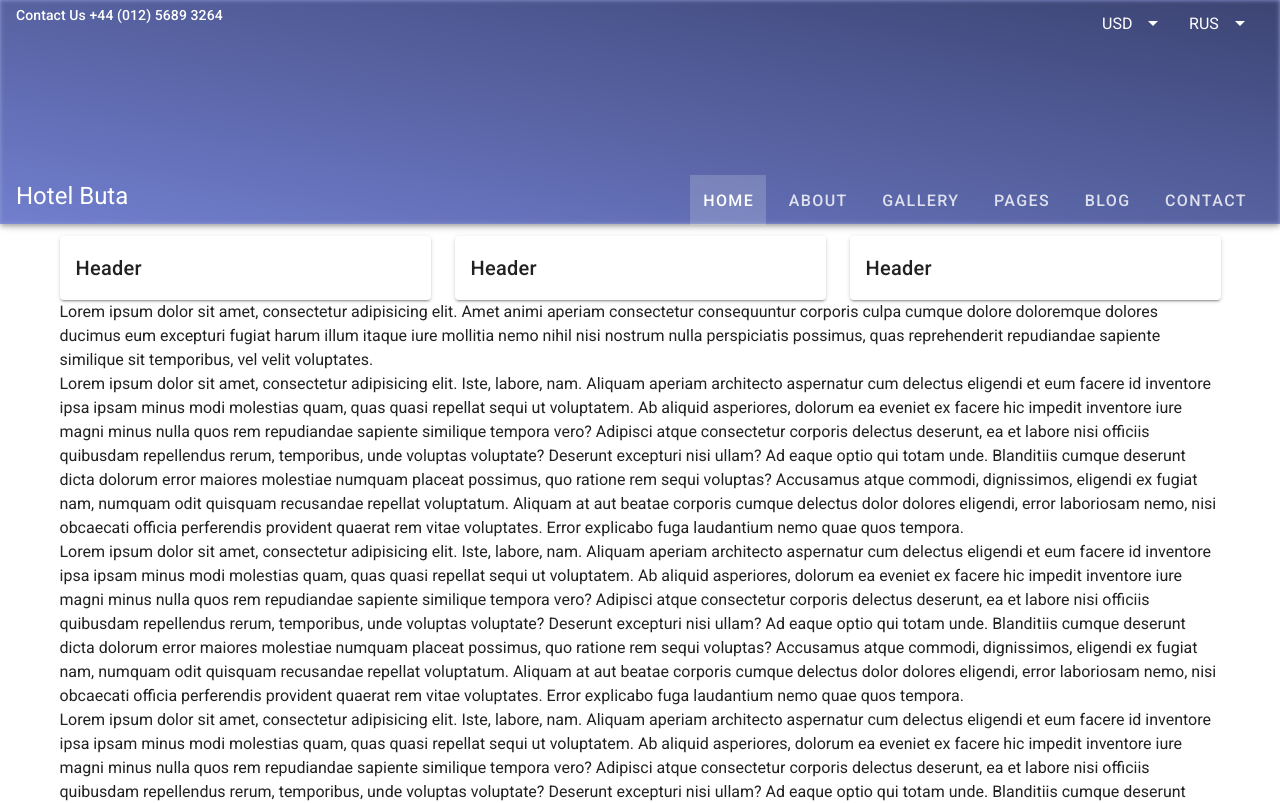
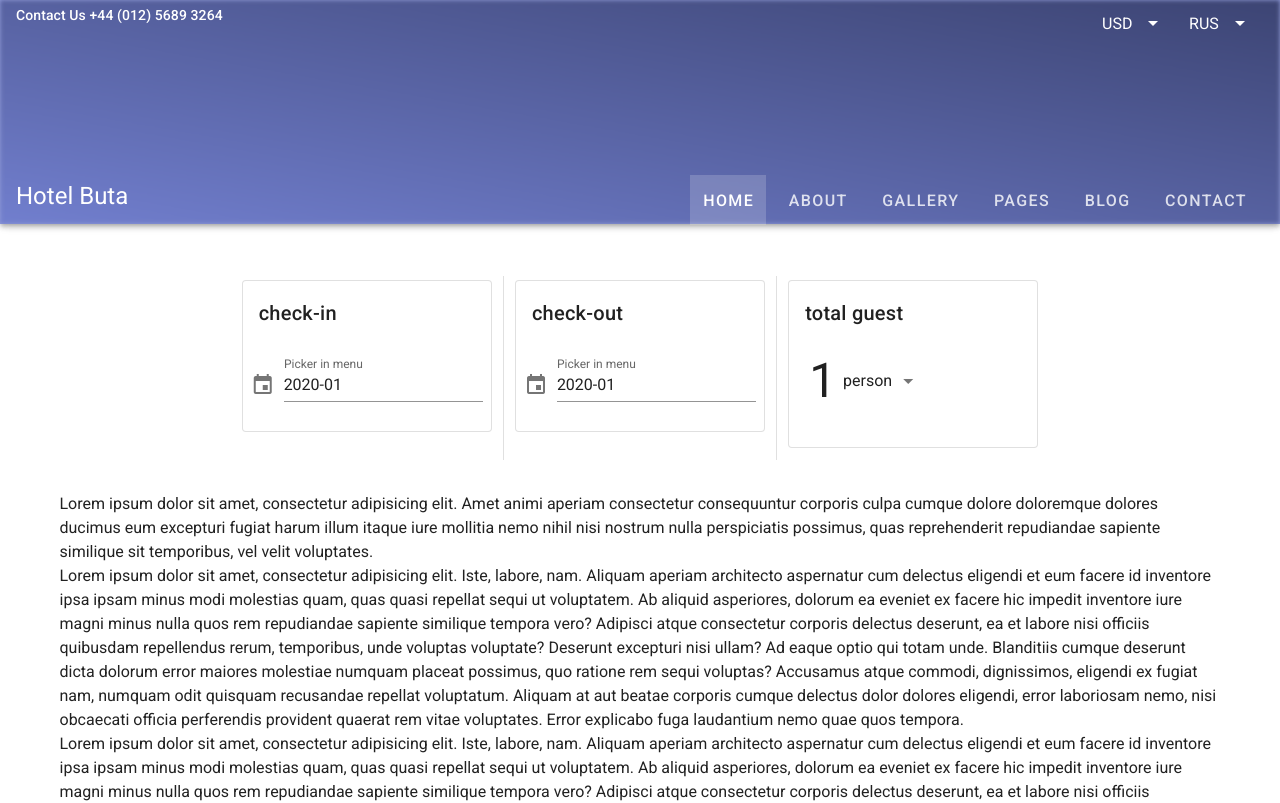
Before and after one commit to kachid/buta, a Nuxt app: page / in a window 1280 px wide. Shown: the top 803 px of the page. Built offline with nearby package versions, Linux system fonts and the light colour scheme.

Commit message:
add HotelAvailability elements

```diff
--- /dev/null
+++ b/components/DatePicker.vue
@@ -0,0 +1,38 @@
+<template>
+  <v-menu
+    ref="menu"
+    v-model="menu"
+    :close-on-content-click="false"
+    :return-value.sync="date"
+    transition="scale-transition"
+    offset-y
+    max-width="290px"
+    min-width="290px"
+  >
+    <template v-slot:activator="{ on }">
+      <v-text-field
+        v-model="date"
+        label="Picker in menu"
+        prepend-icon="mdi-calendar"
+        readonly
+        v-on="on"
+      ></v-text-field>
+    </template>
+    <v-date-picker v-model="date" type="month" no-title scrollable>
+      <v-spacer></v-spacer>
+      <v-btn text color="primary" @click="menu = false">Cancel</v-btn>
+      <v-btn text color="primary" @click="$refs.menu.save(date)">OK</v-btn>
+    </v-date-picker>
+  </v-menu>
+</template>
+
+<script>
+export default {
+  name: 'DatePicker',
+  data: () => ({
+    date: new Date().toISOString().substr(0, 7),
+    menu: false,
+    modal: false
+  })
+}
+</script>
--- a/components/HotelAvailability.vue
+++ b/components/HotelAvailability.vue
@@ -1,8 +1,10 @@
 <template>
-  <v-row>
-    <app-hotel-availability-element />
-    <app-hotel-availability-element />
-    <app-hotel-availability-element />
+  <v-row justify="center" class="ma-8">
+    <app-hotel-availability-element title="check-in" is-date-picker />
+    <v-divider inset vertical />
+    <app-hotel-availability-element title="check-out" is-date-picker />
+    <v-divider inset vertical />
+    <app-hotel-availability-element title="total guest" />
   </v-row>
 </template>
 
--- a/components/HotelAvailabilityElement.vue
+++ b/components/HotelAvailabilityElement.vue
@@ -1,18 +1,33 @@
 <template>
-  <v-col>
-    <v-card>
+  <v-col cols="12" sm="6" md="4" lg="3">
+    <v-card flat outlined>
       <v-card-title>{{ title }}</v-card-title>
+      <v-card-actions>
+        <app-date-picker v-if="isDatePicker" />
+        <app-select-number-of-person v-else />
+      </v-card-actions>
     </v-card>
   </v-col>
 </template>
 
 <script>
+import AppDatePicker from '@@/components/DatePicker'
+import AppSelectNumberOfPerson from '@@/components/SelectNumberOfPerson'
+
 export default {
   name: 'HotelAvailabilityElement',
+  components: {
+    AppDatePicker,
+    AppSelectNumberOfPerson
+  },
   props: {
     title: {
       type: String,
       default: 'Header'
+    },
+    isDatePicker: {
+      type: Boolean,
+      default: false
     }
   }
 }
--- /dev/null
+++ b/components/SelectNumberOfPerson.vue
@@ -0,0 +1,31 @@
+<template>
+  <div class="select">
+    <v-select
+      :value="amount[0]"
+      :items="amount"
+      :suffix="person"
+      solo
+      flat
+      full-width
+    >
+      <template v-slot:selection="data">
+        <span class="display-2 number">{{ data.item }}</span>
+      </template>
+    </v-select>
+  </div>
+</template>
+
+<script>
+export default {
+  name: 'SelectNumberOfPerson',
+  data: () => ({
+    amount: [1, 2, 3, 4, 5, 6, 7, 8, 9],
+    person: 'person'
+  })
+}
+</script>
+<style scoped>
+.select {
+  max-width: 135px;
+}
+</style>
```
